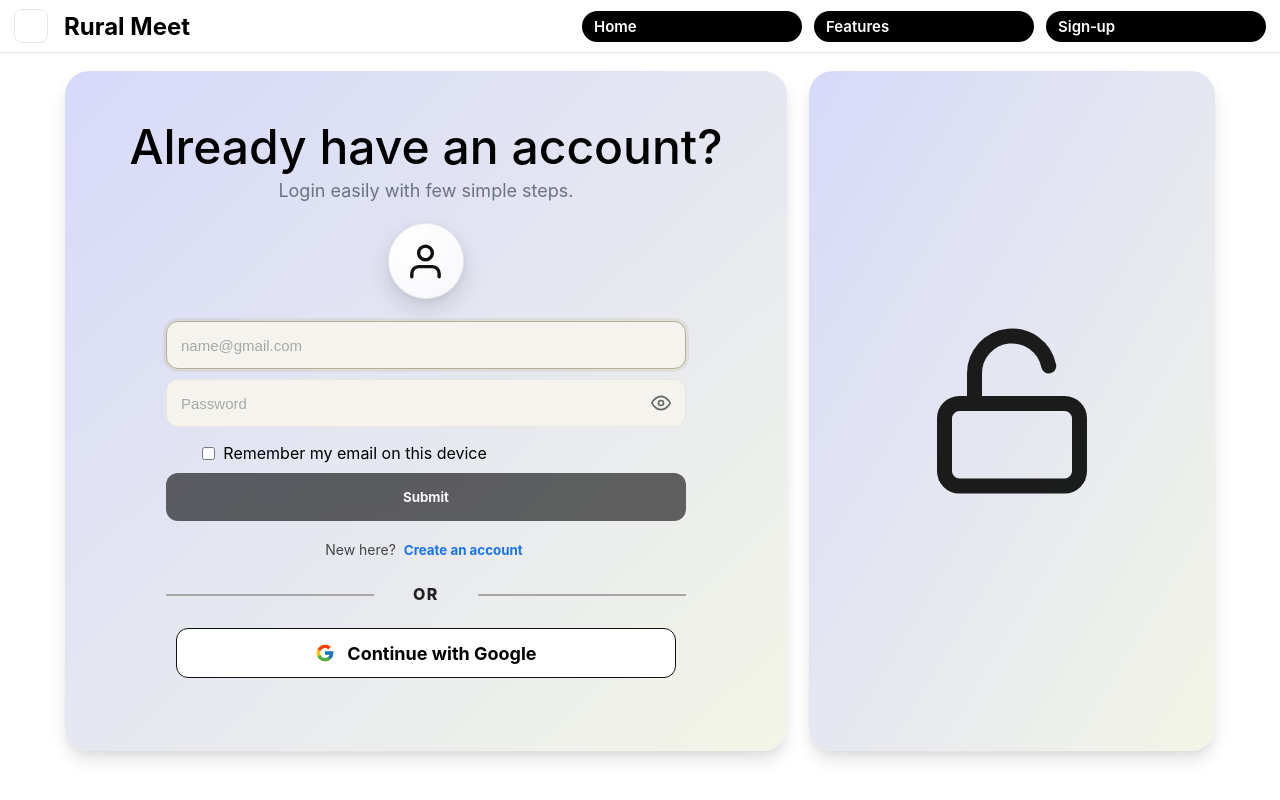
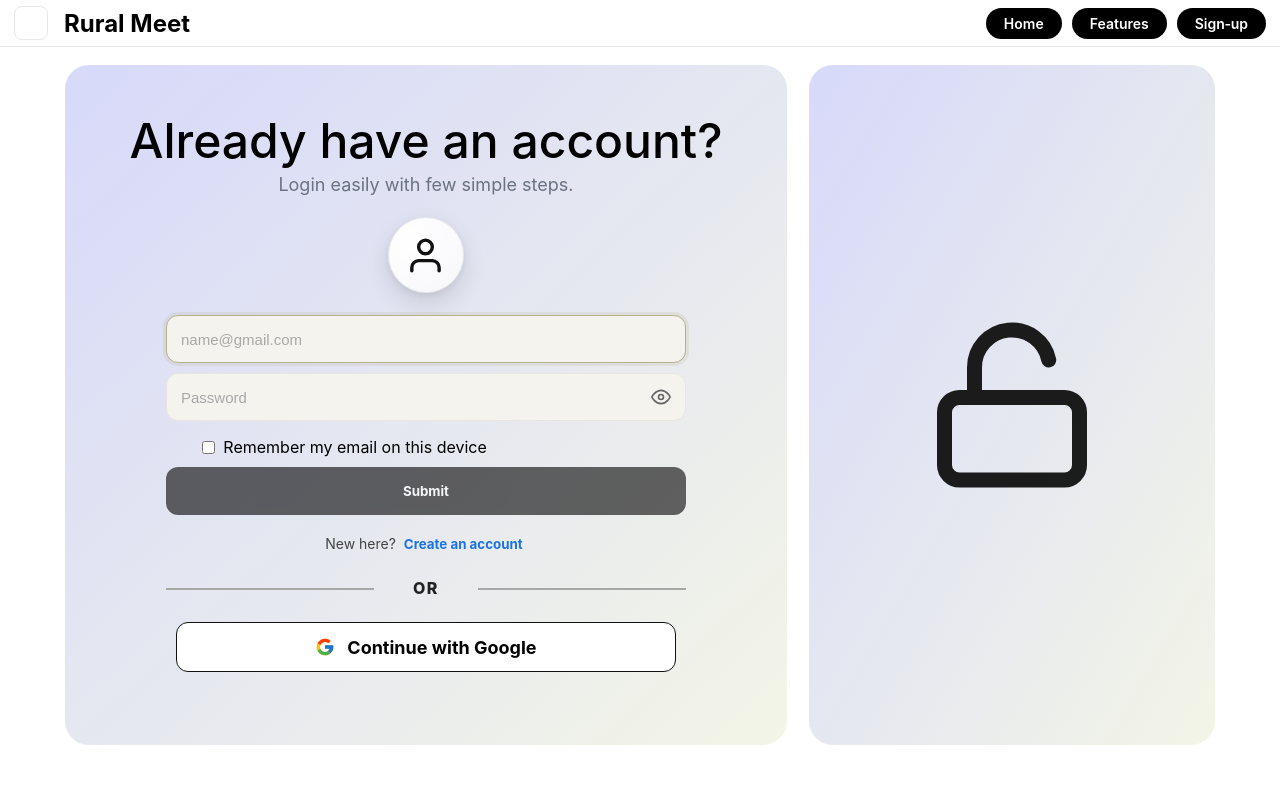
Before and after one commit to falguniiiii/Demo-project, a React (Create React App) app: page /login in a window 1280 px wide. Built offline with nearby package versions, Linux system fonts and the light colour scheme.

Commit message:
fixed styling

```diff
--- a/src/components/Host.css
+++ b/src/components/Host.css
@@ -17,10 +17,8 @@
   top:0;
   align-items: center;
   justify-content: space-between;
-  padding: 9px 14px;                 /*compact height*/
   background: #fff;
   border-bottom: 1px solid #e5e7eb;
-  box-shadow: 0 1px 3px rgba(0, 0, 0, 0.05);
 }
 
 .left-group {
@@ -85,7 +83,6 @@
   margin-top: 0.5rem;
   background: white;
   border-radius: 12px;
-  box-shadow: 0 10px 25px rgba(0, 0, 0, 0.15);
   padding: 1rem;
   min-width: 250px;
   z-index: 100;
@@ -156,7 +153,7 @@
 
 /* ===== SIDE RAIL (LEFT SIDEBAR) ===== */
 .side-rail {
-  width: 240px;
+  width: 280px;
   padding: 2rem 1rem;
   display: flex;
   flex-direction: column;
@@ -202,13 +199,6 @@
   transform: translateX(5px);
 }
 
-/* Vertical divider */
-.divider-vert {
-  width: 1px;
-  background: #e5e7eb;
-  margin: 0 1rem;
-}
-
 /* ===== MAIN STAGE ===== */
 .stage {
   flex: 1;
@@ -236,31 +226,50 @@
 
 .hero-title {
   font-size: 3rem;
-  font-weight: 700;
+  font-weight: 649;
   color: #1f2937;
   margin-bottom: 0.5rem;
 }
 
 .hero-subtitle {
-  font-size: 1.25rem;
+  font-size: 1.8rem;
   color: #6b7280;
   margin-bottom: 3rem;
+}
+
+.stage {
+  box-shadow: none !important;
+}
+
+.panel {
+  box-shadow: none !important;
+}
+
+.panel.hero {
+  box-shadow: none !important;
+}
+
+.meeting-card {
+  box-shadow: none !important;
+}
+
+.meeting-preview-image {
+  box-shadow: none !important;
 }
 
 /* ===== MEETING CARD WITH IMAGE ===== */
 .meeting-card {
   background: linear-gradient(to bottom right, #d7d9fa, #f3f5e7);
-  box-shadow: 0 10px 40px rgba(0, 0, 0, 0.1);
   overflow: hidden;
   margin-bottom: 3rem;
-  max-width: 500px;
+  max-width: 670px;
   margin-left: auto;
   margin-right: auto;
 }
 
 .meeting-preview-image {
   width: 100%;
-  max-height: 250px;
+  max-height: 290px;
   display: block;
   object-fit: cover;
 }
@@ -270,8 +279,7 @@
   display: flex;
   align-items: center;
   justify-content: center;
-  gap: 2rem;
-  margin-top: 2rem;
+  gap: 7rem;
 }
 
 .tooltip-wrapper {
@@ -323,7 +331,7 @@
   align-items: center;
   justify-content: center;
   color: #374151;
-  margin-bottom: 2rem;
+  margin-bottom: 3.6rem;
 }
 
 .round-plus:hover {
@@ -343,7 +351,7 @@
   position: relative;
   transition: background 0.3s ease;
   padding: 4px;
-  margin-bottom: 2rem;
+  margin-bottom: 3.6rem;
 }
 
 .toggle.on {
--- a/src/components/Host.jsx
+++ b/src/components/Host.jsx
@@ -21,7 +21,7 @@ export default function Host() {
   const [showProfile, setShowProfile] = useState(false);
   const [enableWaitingRoom, setEnableWaitingRoom] = useState(true);
   const [allowScreenShare, setAllowScreenShare] = useState(false);
-  const [recordMeeting, setRecordMeeting] = useState(true);
+  const [recordMeeting, setRecordMeeting] = useState(false);
   const [autoCaptions, setAutoCaptions] = useState(false);
 
   const handleLogout = () => {
@@ -123,10 +123,6 @@ export default function Host() {
             Participant Section <FiChevronRight />
           </button>
         </aside>
-
-        {/* Vertical divider */}
-        <div className="divider-vert" aria-hidden="true" />
-
         {/* Main panel */}
         <main className="stage">
           <section className="panel hero">
--- a/src/components/Login.css
+++ b/src/components/Login.css
@@ -22,6 +22,7 @@
   padding: 6px 14px;                 /*compact height*/
   border-bottom:1px solid #eaeaea;
   background:#fff;
+  gap: 20px;
 }
 
 .left-group{
@@ -59,21 +60,35 @@
 }
 
 /* Nav pills (Home / About / Login-Signup toggle) */
-.nav-pills{ display:flex; gap:12px; }
+.nav-pills{
+  display:flex !important;
+  gap:10px !important;
+  flex-shrink: 0 !important;
+  width: auto !important;
+  max-width: max-content !important;
+}
 .nav-pills .pill{
-  display:inline-flex;
-  align-items:center;
-  padding:6px 12px;
-  background:#000000;
-  color:#fff;
-  border-radius:9999px;
-  font-weight:600;
-  font-size:15px;
-  border:none;
-  cursor:pointer;
-  text-decoration: none;
+  display:inline-flex !important;
+  align-items:center !important;
+  padding:7px 18px !important;
+  background:#000000 !important;
+  color:#fff !important;
+  border-radius:9999px !important;
+  font-weight:600 !important;
+  font-size:14px !important;
+  border:none !important;
+  cursor:pointer !important;
+  text-decoration: none !important;
+  white-space: nowrap !important;
+  transition: background .2s, transform .05s !important;
+  flex-shrink: 0 !important;
+  width: auto !important;
+  min-width: auto !important;
+  max-width: max-content !important;
 }
-.nav-pills .pill.active{ background:#000; }
+.nav-pills .pill:hover{ background:#2b2b2b !important; }
+.nav-pills .pill:active{ transform: translateY(1px) !important; }
+.nav-pills .pill.active{ background:#000 !important; }
 
 /* ========== Panels ========== */
 .panels{
@@ -340,12 +355,6 @@
 .checkbox { display: inline-flex; align-items: center; gap: 8px; }
 .small { font-size: 13px; }
 
-.submit-btn:disabled,
-.google-btn:disabled {
-  opacity: .6;
-  cursor: not-allowed;
-}
-
 /* Small inline spinner used inside the submit button */
 .btn-spinner {
   width: 16px;
```
